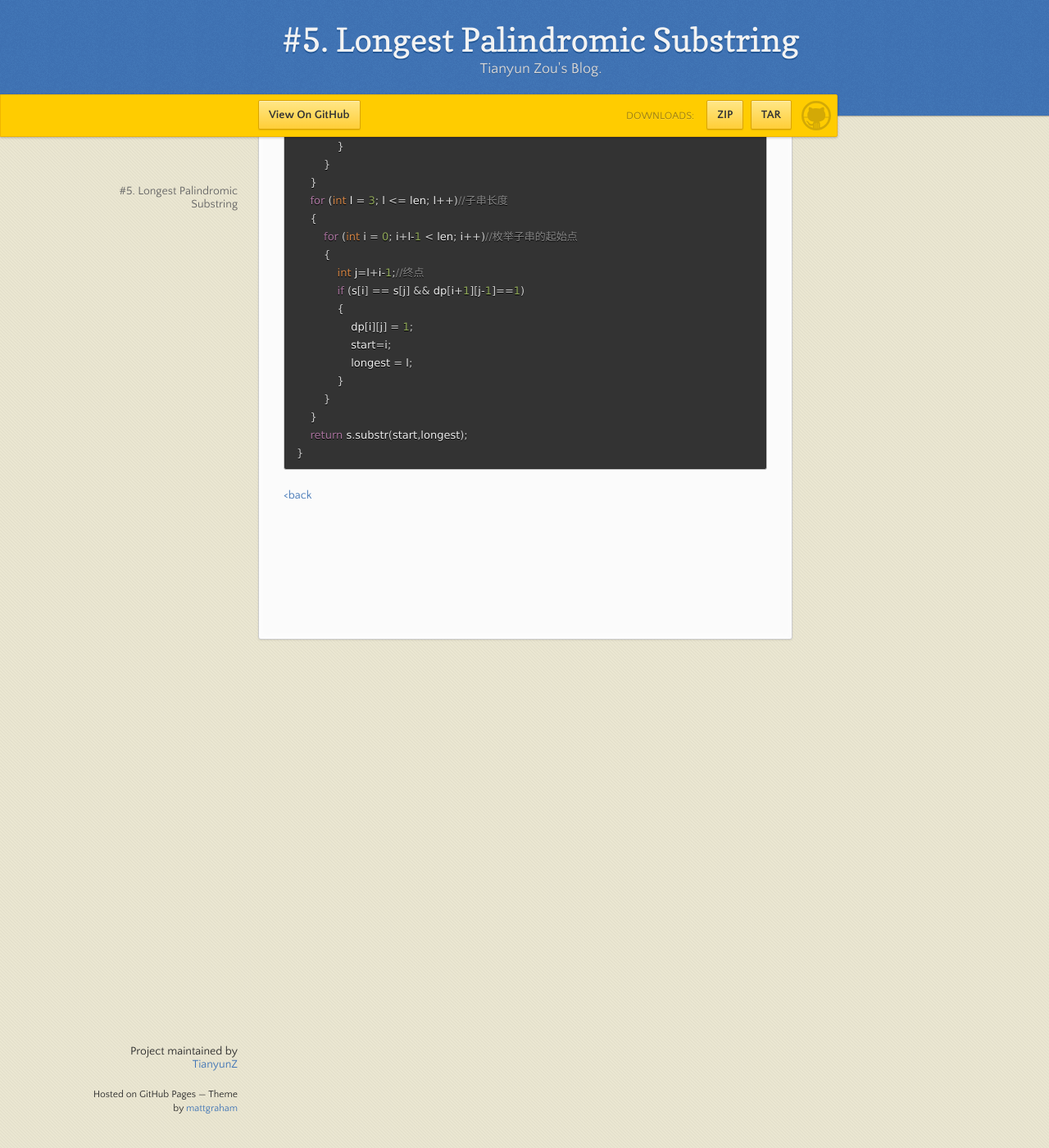
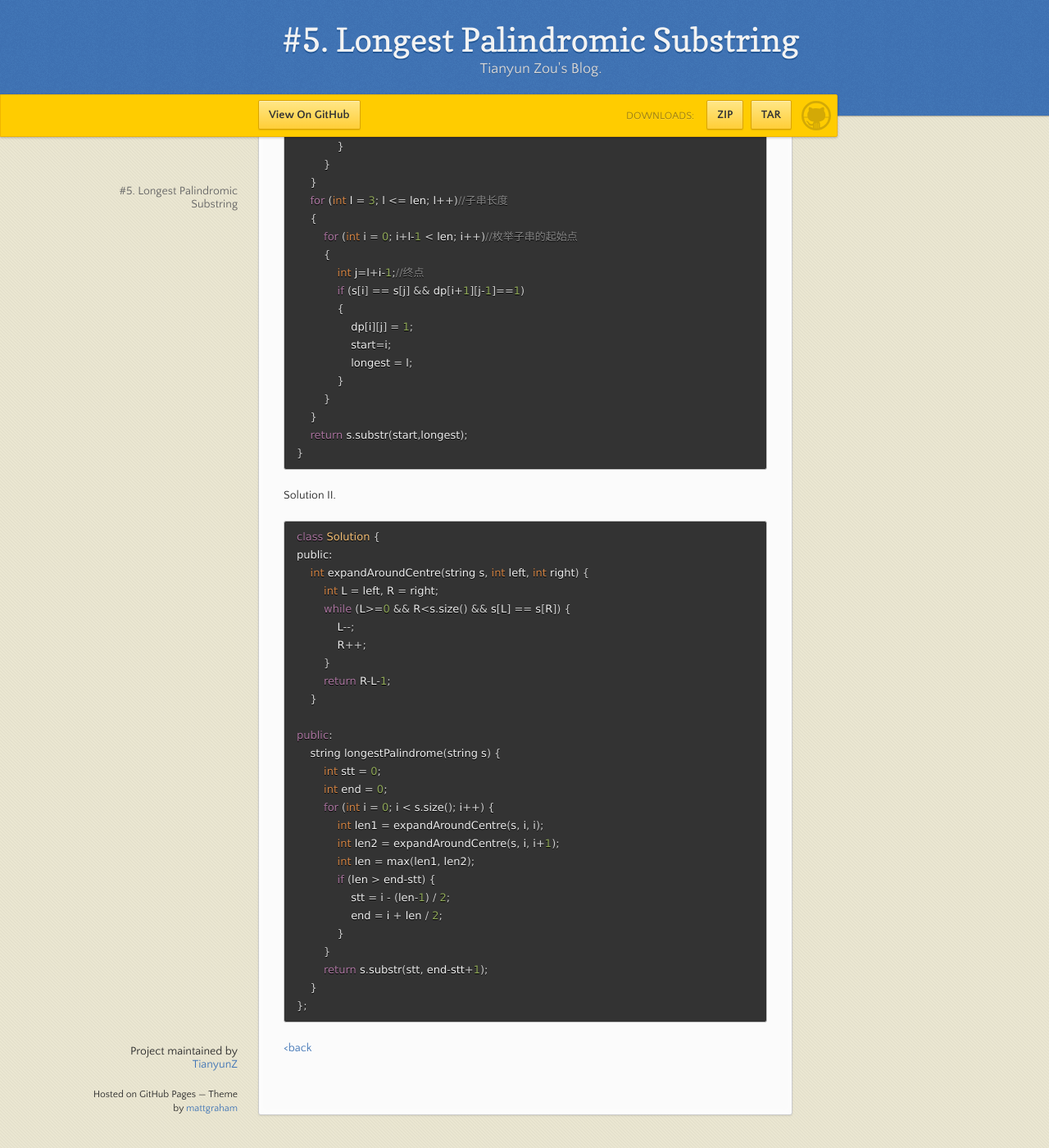
Before and after one commit to TianyunZ/Leetcode-Solutions, a Jekyll site: the page built from problem-5.md, in a window 1280 px wide and 1400 px high, scrolled down 580 px. Shown: the whole window at 82% size. Built offline with Jekyll 4.4.1, drawn with Linux system fonts in a browser that asks for light colours; our own code applies the rules of GitHub Pages for plain Markdown files; some of the changed text lies outside the part shown.

Commit message:
修改文件: problem-5.md

````diff
--- a/problem-5.md
+++ b/problem-5.md
@@ -5,7 +5,7 @@ layout: default
 
 ## #5. Longest Palindromic Substring
 
-#1.Dynamic Programming
+Solution I.Dynamic Programming
 当str[i]=str[j]时，如果str[i+1...j-1]是回文串，则str[i...j]也是回文串；如果str[i+1...j-1]不是回文串，则str[i...j]不是回文串
 ```cpp
 // Cpp code with syntax highlighting.
@@ -46,5 +46,34 @@ string longestPalindrome(string s)
     return s.substr(start,longest);
 }
 ```
+Solution II.
+```cpp
+class Solution {
+public:
+    int expandAroundCentre(string s, int left, int right) {
+        int L = left, R = right;
+        while (L>=0 && R<s.size() && s[L] == s[R]) {
+            L--;
+            R++;
+        }
+        return R-L-1;
+    }
 
+public:
+    string longestPalindrome(string s) {
+        int stt = 0;
+        int end = 0;
+        for (int i = 0; i < s.size(); i++) {
+            int len1 = expandAroundCentre(s, i, i);
+            int len2 = expandAroundCentre(s, i, i+1);
+            int len = max(len1, len2);
+            if (len > end-stt) {
+                stt = i - (len-1) / 2;
+                end = i + len / 2;
+            }
+        }
+        return s.substr(stt, end-stt+1);
+    }
+};
+```
 [<back](./)
````
